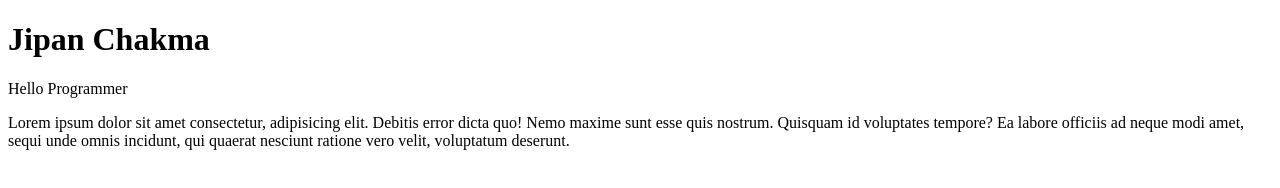
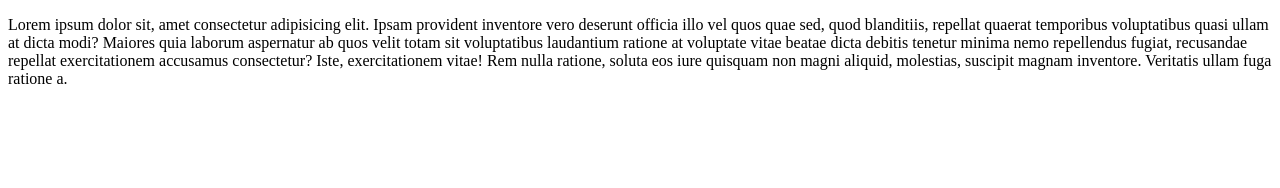
Before and after one commit to Jipan969/Jipan-Proggram, a plain HTML site: page index.html in a window 1280 px wide. Drawn offline with Linux system fonts and the light colour scheme.

Commit message:
first commit

```diff
--- a/index.html
+++ b/index.html
@@ -7,8 +7,6 @@
     <title>Document</title>
 </head>
 <body>
-    <h1>Jipan Chakma</h1>
-    <p>Hello Programmer</p>
-    <p>Lorem ipsum dolor sit amet consectetur, adipisicing elit. Debitis error dicta quo! Nemo maxime sunt esse quis nostrum. Quisquam id voluptates tempore? Ea labore officiis ad neque modi amet, sequi unde omnis incidunt, qui quaerat nesciunt ratione vero velit, voluptatum deserunt.</p>
+    <p>Lorem ipsum dolor sit, amet consectetur adipisicing elit. Ipsam provident inventore vero deserunt officia illo vel quos quae sed, quod blanditiis, repellat quaerat temporibus voluptatibus quasi ullam at dicta modi? Maiores quia laborum aspernatur ab quos velit totam sit voluptatibus laudantium ratione at voluptate vitae beatae dicta debitis tenetur minima nemo repellendus fugiat, recusandae repellat exercitationem accusamus consectetur? Iste, exercitationem vitae! Rem nulla ratione, soluta eos iure quisquam non magni aliquid, molestias, suscipit magnam inventore. Veritatis ullam fuga ratione a.</p>
 </body>
 </html>
```
